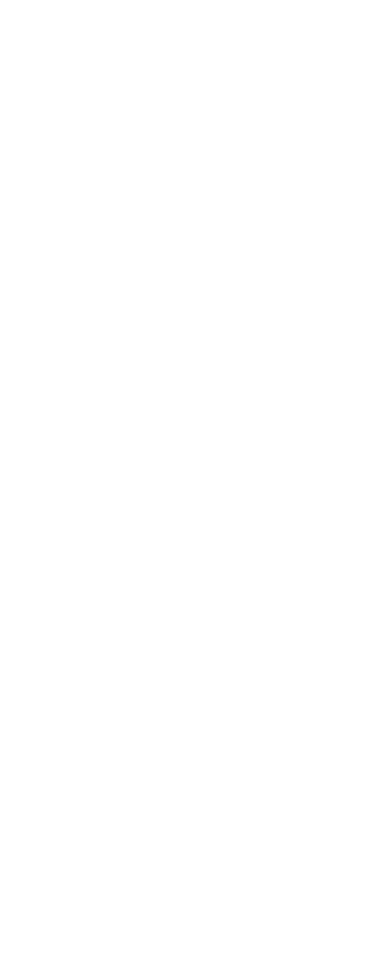
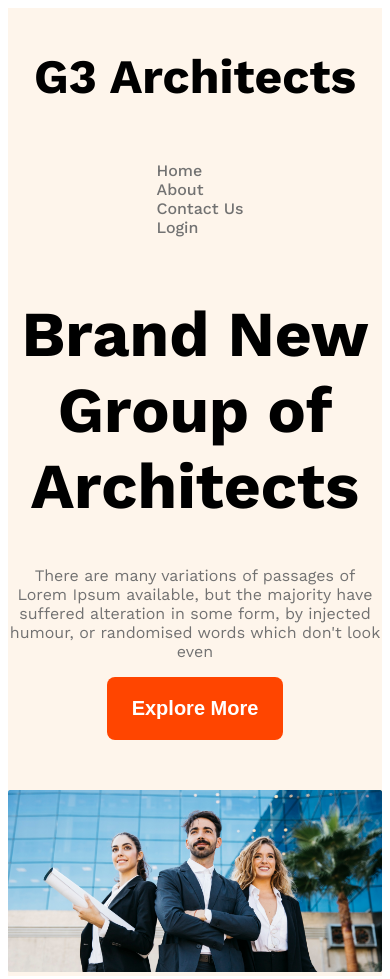
Before and after one commit to farhansiuu/g3-architects-web, a plain HTML site: page index.html in a window 390 px wide. Shown: the top 979 px of the page. Before the commit the page ends 844 px from the top, so only its background shows below. Drawn offline with nearby package versions, Linux system fonts and the light colour scheme.

Commit message:
team features

```diff
--- a/index.html
+++ b/index.html
@@ -6,12 +6,54 @@
     <title>G3 Architects</title>
     <link rel="stylesheet" href="style/g3.css">
 </head>
-<body>
-    <header>
+<body class="work-sans-font">
+    <header class="bg">
+        <nav class="navbar display-flex ">
+            <h2>G3 Architects</h2>
+            <ul class="nav-links display-flex">
+               <!-- li.nav-item*4>a.nav-link -->
 
+               <li class="nav-item"><a href="" class="nav-link text-gray"> Home </a></li>
+               <li class="nav-item"><a href="" class="nav-link text-gray"> About  </a></li>
+               <li class="nav-item"><a href="" class="nav-link text-gray">Contact Us</a>  </li>
+               <li class="nav-item"><a href="" class="nav-link text-gray">  Login</a></li>
+
+            </ul>
+        </nav>
+         <div class="banner">
+       <div class="content center">
+         <h1 class="title">Brand New <br> Group of Architects </h1>
+        <p class="description text-gray">There are many variations of passages of Lorem Ipsum available, but the majority have suffered alteration in some form, by injected humour, or randomised words which don't look even</p>
+        <button class="btn">Explore More</button>
+
+       </div>
+        <img class="banner-img" src="images/banner.png" alt="">
+       </div>
     </header>
     <main>
+      <section class="team display-flex">
+          <div class="team-img">
+           <img src="images/team1.png" alt="">
+           <img src="images/team2.png" alt="">
+           <img src="images/team3.png" alt="">
+           <img src="images/team4.png" alt="">
 
+          </div>
+          <div class="team-features">
+             <h3 class="section-title"> <span class="first text-gray">Quick list</span><span class="scnd"> of Our</span><span class="trd"> Features</span> </h3>
+             <p class="text-gray">There are many variations of passages of Lorem Ipsum available, but the majority have suffered alteration in some form, by injected humour, or randomised words which don't look even</p>
+             <button class="btn">Explore More</button>
+          </div>
+      </section>
+      <section class="some-facts">
+         <h3 class="section-title">Some Facts</h3>
+         <p class="text-gray">There are many variations of passages of Lorem Ipsum available, but the majority have suffered alteration.</p>
+         <div class="content">
+           <div class="ek">
+              <img src="images/" alt="">
+           </div>
+         </div>
+      </section>
     </main>
     <footer>
 
--- a/style/g3.css
+++ b/style/g3.css
@@ -0,0 +1,109 @@
+@import url('https://fonts.googleapis.com/css2?family=Work+Sans:ital,wght@0,100..900;1,100..900&display=swap');
+
+.work-sans-font {
+  font-family: "Work Sans", sans-serif;
+  font-optical-sizing: auto;
+  font-weight: 400
+  font-style: normal;
+}
+.bg{
+   background-color: rgba(238, 154, 57, 0.1) ;
+}
+.display-flex{
+    display: flex;
+}
+.nav-link{
+
+    text-decoration: none;
+    font-weight: 500;
+}
+.navbar{
+    justify-content: space-between;
+     /* padding: 20px 150px; */
+     align-items: center;
+}
+.nav-item{
+     list-style: none;
+    margin-right: 30px;
+}
+.text-gray{
+    color: #727272;
+}
+.navbar,.banner{
+    max-width: 1140px;
+    margin: 0 auto;
+}
+nav h2{
+    font-size: 3rem;
+    font-weight: 700;
+}
+main{
+    max-width: 1440px;
+    margin: 0 auto;
+}
+main section{
+    margin-top: 130px;
+}
+.center{
+    align-items: center;
+    text-align: center;
+}
+.content{
+    max-width: 850px;
+    margin: 0 auto;
+}
+.banner h1{
+    font-size: 4rem;
+    font-weight: 700;
+}
+.btn{
+    background-color: orangered;
+    color: white;
+    padding: 20px 25px;
+    border-radius: 8px;
+    font-size: 1.25rem;
+    font-weight: 600;
+    border: none;
+    margin-bottom: 50px;
+}
+.banner-img{
+    align-items: center;
+    width: 100%;
+}
+.team-img{
+ display: grid;
+ grid-template-columns: repeat(2,1fr);
+ gap: 24px;
+ /* margin-left: 50px; */
+}
+
+.team{
+    align-items: center;
+}
+.team-features{
+    margin-left: 130px;
+    max-width: 530px;
+}
+.section-title{
+    font-size: 2.8rem;
+}
+.trd{
+    color: orangered;
+}
+@media screen and (max-width:576px) {
+    .navbar, .nav-links,.team{
+        flex-direction: column;
+    }
+    .team-img{
+        grid-template-columns: repeat(1, 1fr);
+
+    }
+    .team-features{
+        margin-left: 20px;
+    }
+}
+   @media screen and (min-width:576px) and (max-width:992px) {
+    .team{
+        flex-direction: column;
+    }
+   }
```
